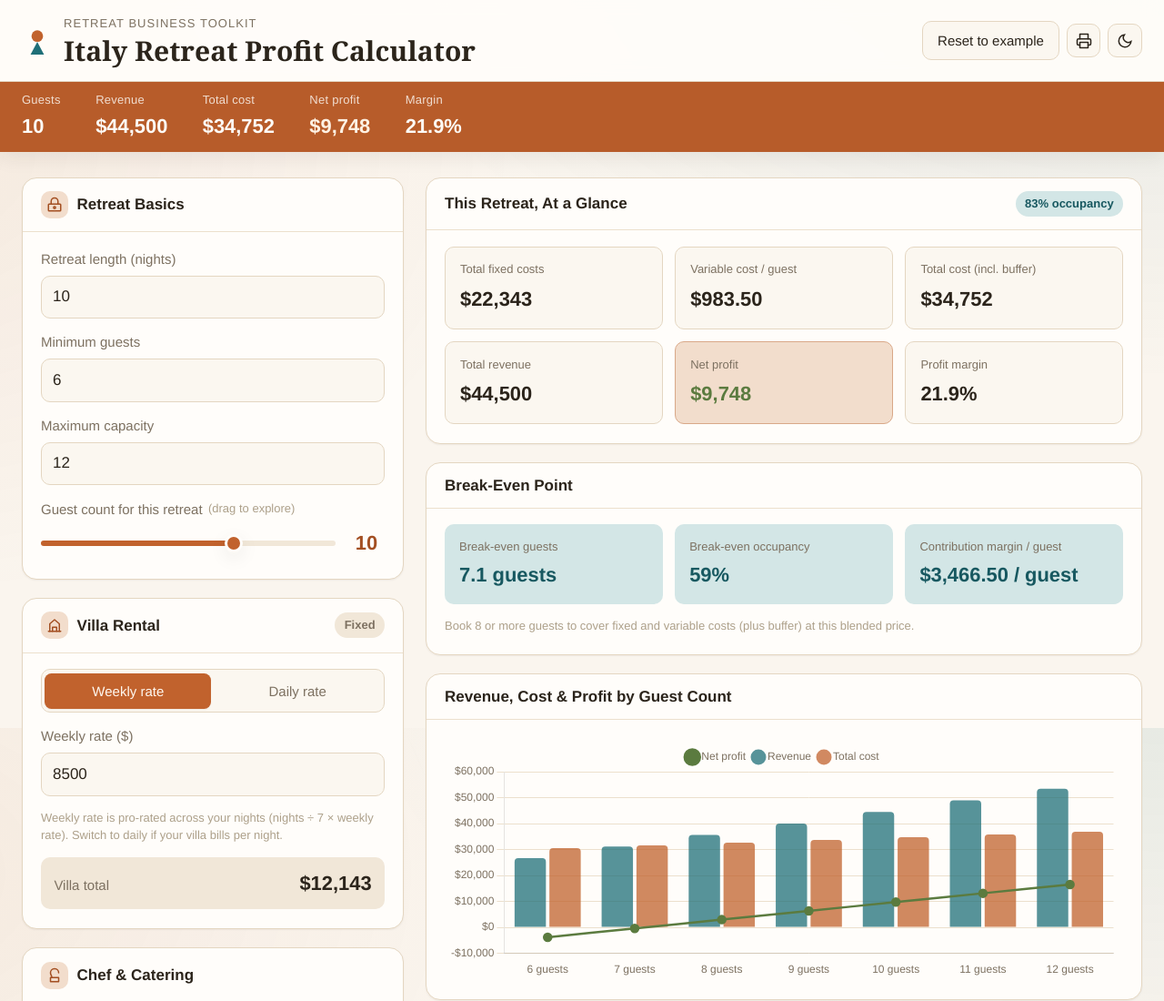
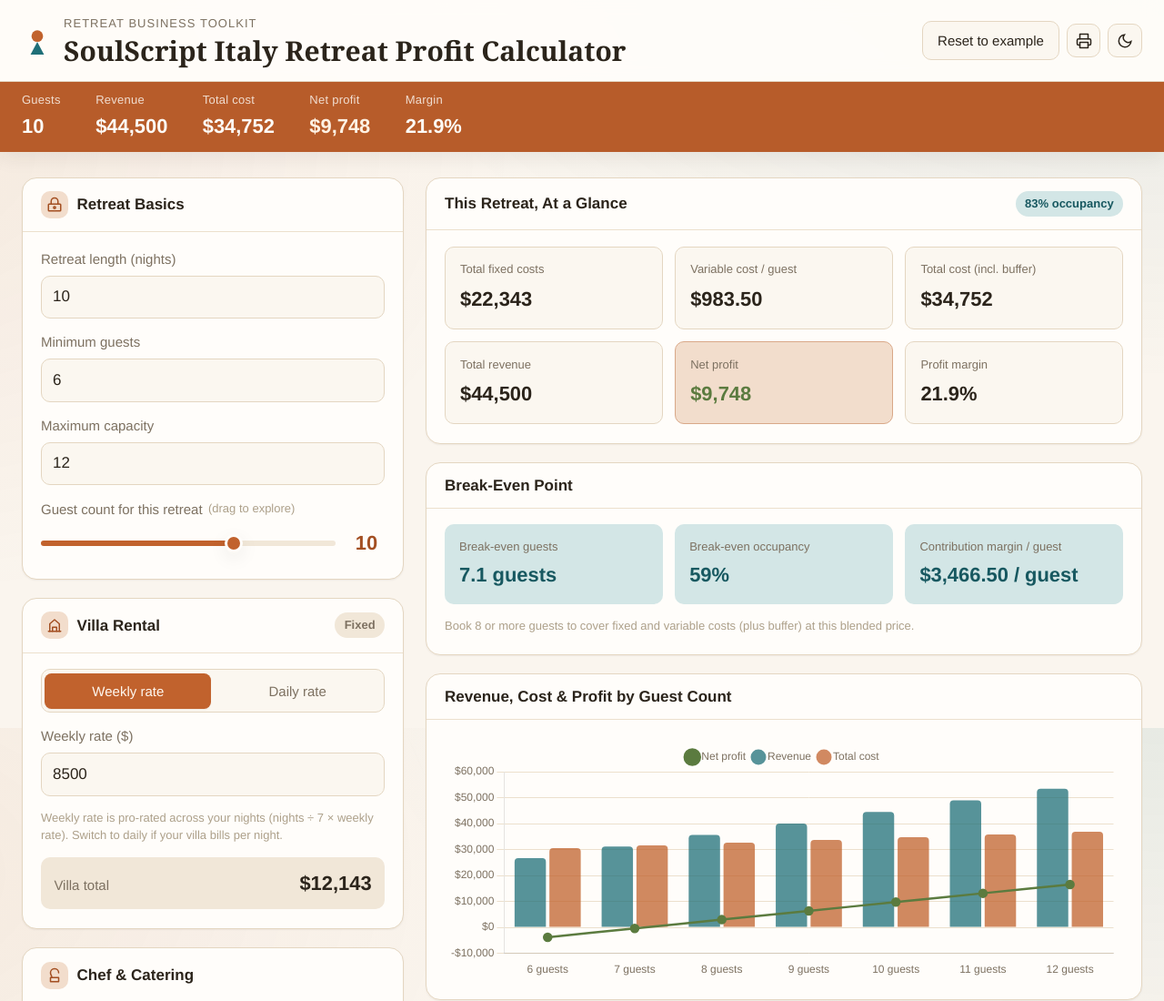
Before and after one commit to rjltaylor/soulscript-italy-retreat-calculator, a plain HTML site: page index.html in a window 1280 px wide. Shown: the top 1100 px of the page at 91% size. Drawn offline with nearby package versions, Linux system fonts and the light colour scheme; a web font is replaced by a local one.

Commit message:
Rename to SoulScript Italy Retreat Profit Calculator

```diff
--- a/index.html
+++ b/index.html
@@ -3,7 +3,7 @@
 <head>
 <meta charset="UTF-8" />
 <meta name="viewport" content="width=device-width, initial-scale=1.0" />
-<title>Italy Retreat Profit Calculator — Model Costs, Break-Even &amp; Profit</title>
+<title>SoulScript Italy Retreat Profit Calculator — Model Costs, Break-Even &amp; Profit</title>
 <meta name="description" content="An interactive profit-modeling calculator for a 10-day Italy retreat. Model villa, catering, transport, excursion and marketing costs against guest count and pricing tiers to find your break-even point and net profit." />
 
 <!-- Fontshare: Zodiak (display) + General Sans (body) -->
@@ -26,7 +26,7 @@
       </svg>
       <div class="brand-text">
         <p class="brand-eyebrow">Retreat Business Toolkit</p>
-        <h1 class="brand-title">Italy Retreat Profit Calculator</h1>
+        <h1 class="brand-title">SoulScript Italy Retreat Profit Calculator</h1>
       </div>
     </div>
     <div class="header-actions">
```
